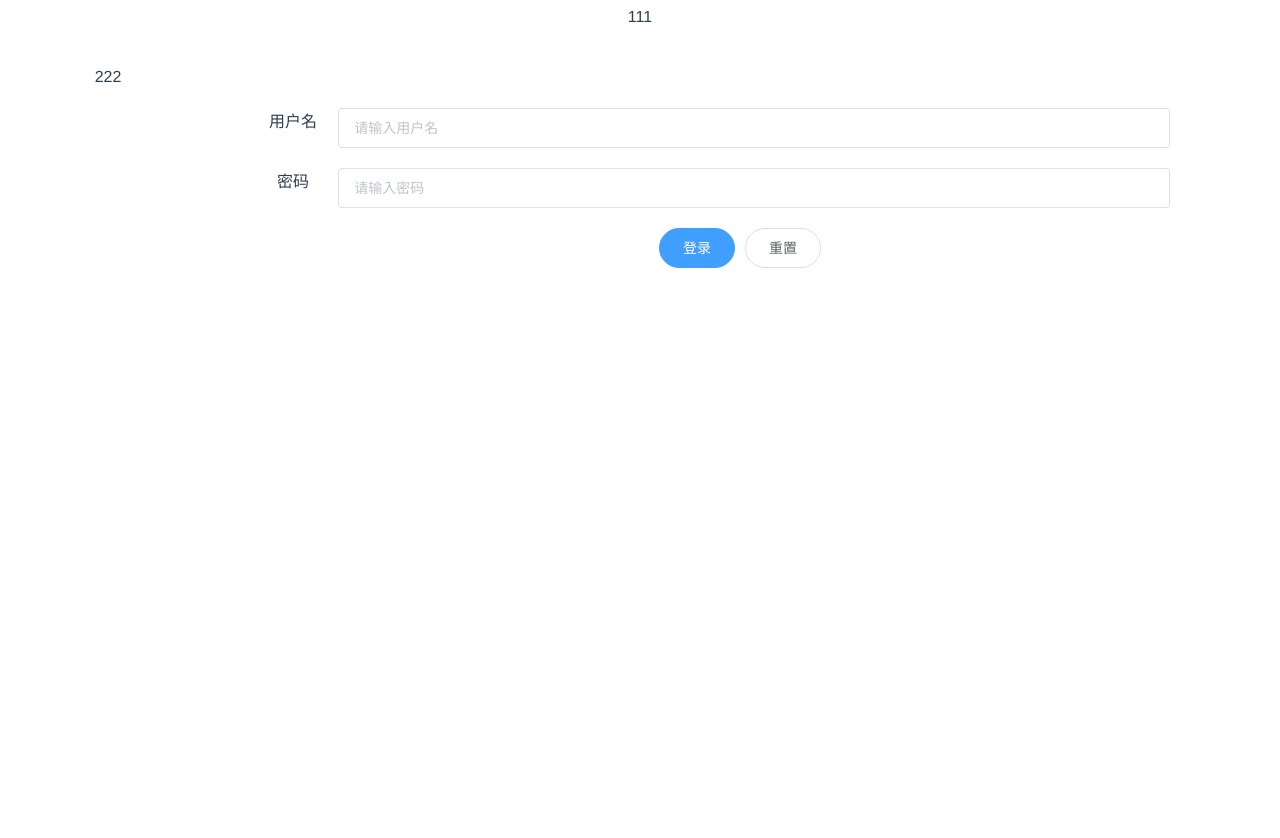
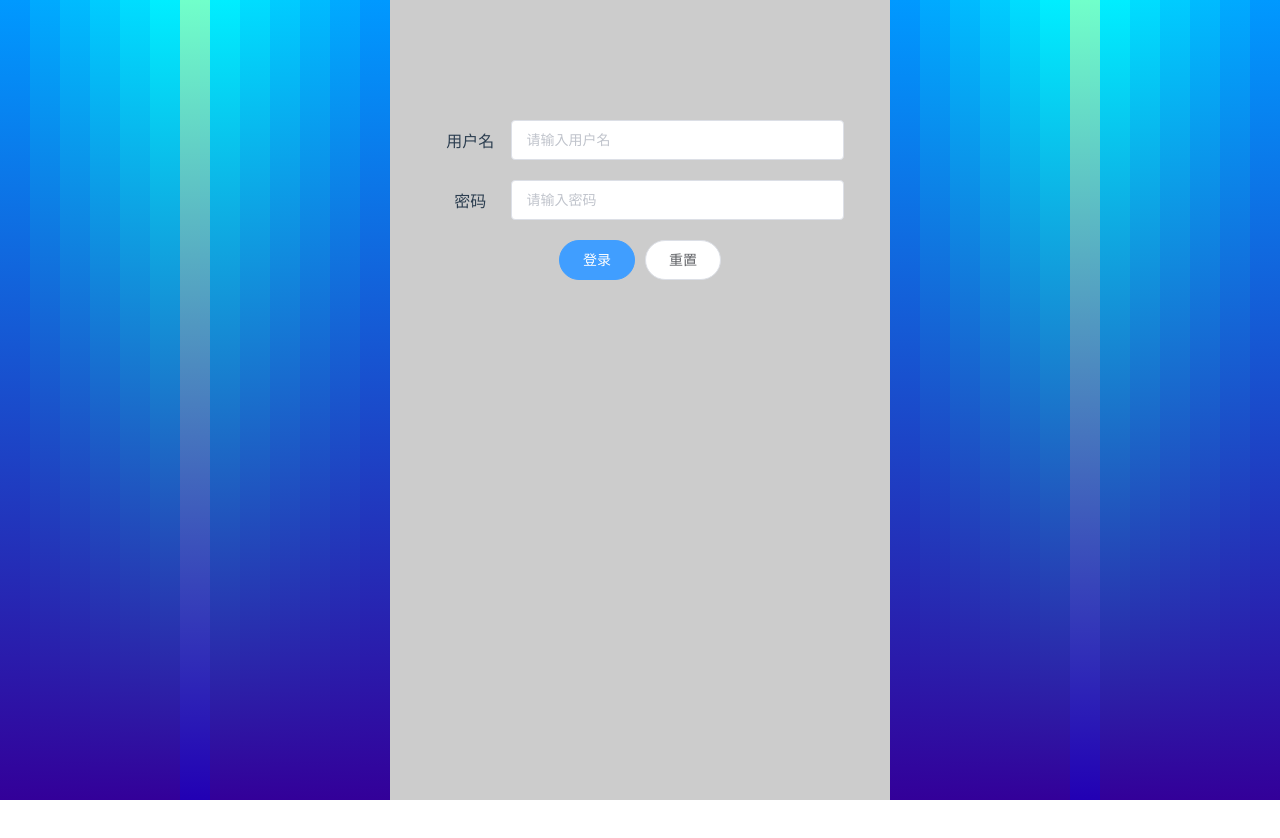
Before and after one commit to loveyouall/fontproject, a Vue app in the folder demo/: page /#/ in a window 1280 px wide. Shown: the top 838 px of the page. After the commit the page ends 800 px from the top, so only its background shows below. Built offline with nearby package versions, Linux system fonts and the light colour scheme.

Commit message:
登录页大改版

```diff
--- a/demo/src/components/login.vue
+++ b/demo/src/components/login.vue
@@ -1,12 +1,28 @@
 <template>
-<el-container style="height: 1000px;">
-  <el-header>111
+  <el-container style="height: calc(100vh);">
+    <el-header style="height: calc(100vh - 800px); background: -webkit-linear-gradient(right, #330099, #0099FF); font-size: 80px; text-align: center;">某某设备管理系统
     </el-header>
-  <el-container>
-    <el-aside style="width: 200px;">222</el-aside>
-    <el-main style="width: 90%">
-      <el-container style="width: 90%; margin: 20px;">
-        <div style="width: 100px">用户名</div>
+    <el-container style="height：800px">
+      <el-aside style="width: 30px; background: -webkit-linear-gradient(top, #0099FF, #330099)"></el-aside>
+      <el-aside style="width: 30px; background: -webkit-linear-gradient(top, #00AAFF, #330099)"></el-aside>
+      <el-aside style="width: 30px; background: -webkit-linear-gradient(top, #00BBFF, #330099)"></el-aside>
+      <el-aside style="width: 30px; background: -webkit-linear-gradient(top, #00CCFF, #330099)"></el-aside>
+      <el-aside style="width: 30px; background: -webkit-linear-gradient(top, #00DDFF, #330099)"></el-aside>
+      <el-aside style="width: 30px; background: -webkit-linear-gradient(top, #00EEFF, #330099)"></el-aside>
+      <el-aside style="width: 30px; background: -webkit-linear-gradient(top, rgb(113, 288, 202), rgb(34, 0, 180))"></el-aside>
+      <el-aside style="width: 30px; background: -webkit-linear-gradient(top, #00EEFF, #330099)"></el-aside>
+      <el-aside style="width: 30px; background: -webkit-linear-gradient(top, #00DDFF, #330099)"></el-aside>
+      <el-aside style="width: 30px; background: -webkit-linear-gradient(top, #00CCFF, #330099)"></el-aside>
+      <el-aside style="width: 30px; background: -webkit-linear-gradient(top, #00BBFF, #330099)"></el-aside>
+      <el-aside style="width: 30px; background: -webkit-linear-gradient(top, #00AAFF, #330099)"></el-aside>
+      <el-aside style="width: 30px; background: -webkit-linear-gradient(top, #0099FF, #330099)"></el-aside>
+      <!-- <el-aside style="width: 97px; background: #00FFFF">操作提示</el-aside> -->
+
+      <!-- <el-aside style="width: 2%; background: -webkit-linear-gradient(top, #00CCFF, #330099)"></el-aside>
+      <el-aside style="width: 2%; background: -webkit-linear-gradient(top, #00DDFF, #330099)"></el-aside> -->
+      <el-main style="background: #cccccc; width: 100%; padding-top:100px;">
+        <el-container style="width: 90%; margin: 20px; ">
+          <div style="width: 100px; margin-top: 8px;">用户名</div>
           <el-input
             placeholder="请输入用户名"
             v-model="username"
@@ -14,7 +30,7 @@
           </el-input>
         </el-container>
         <el-container style="width: 90%; margin: 20px;">
-        <div style="width: 100px">密码</div>
+          <div style="width: 100px;margin-top: 8px;">密码</div>
           <el-input
           v-model="password"
           type = "password"
@@ -25,6 +41,19 @@
           <el-button type="primary" round @click="login()">登录</el-button>
           <el-button round @click="reset()">重置</el-button>
       </el-main>
+      <el-aside style="width: 30px; background: -webkit-linear-gradient(top, #0099FF, #330099)"></el-aside>
+      <el-aside style="width: 30px; background: -webkit-linear-gradient(top, #00AAFF, #330099)"></el-aside>
+      <el-aside style="width: 30px; background: -webkit-linear-gradient(top, #00BBFF, #330099)"></el-aside>
+      <el-aside style="width: 30px; background: -webkit-linear-gradient(top, #00CCFF, #330099)"></el-aside>
+      <el-aside style="width: 30px; background: -webkit-linear-gradient(top, #00DDFF, #330099)"></el-aside>
+      <el-aside style="width: 30px; background: -webkit-linear-gradient(top, #00EEFF, #330099)"></el-aside>
+      <el-aside style="width: 30px; background: -webkit-linear-gradient(top, rgb(113, 288, 202), rgb(34, 0, 180))"></el-aside>
+      <el-aside style="width: 30px; background: -webkit-linear-gradient(top, #00EEFF, #330099)"></el-aside>
+      <el-aside style="width: 30px; background: -webkit-linear-gradient(top, #00DDFF, #330099)"></el-aside>
+      <el-aside style="width: 30px; background: -webkit-linear-gradient(top, #00CCFF, #330099)"></el-aside>
+      <el-aside style="width: 30px; background: -webkit-linear-gradient(top, #00BBFF, #330099)"></el-aside>
+      <el-aside style="width: 30px; background: -webkit-linear-gradient(top, #00AAFF, #330099)"></el-aside>
+      <el-aside style="width: 30px; background: -webkit-linear-gradient(top, #0099FF, #330099)"></el-aside>
     </el-container>
   </el-container>
 </template>
@@ -55,11 +84,22 @@ export default {
           setCookie('token', res.status.token)
           setCookie('user', res.status.name)
         }
+      } else if (res.statusCode === 400) {
+        console.log(res)
+        this.$message({
+          dangerouslyUseHTMLString: true,
+          type: 'warning',
+          message: `<strong>${res.status}</strong>`,
+          center: true
+        })
       }
     }
   }
 }
 </script>
 <style>
-
+  *{
+    padding: 0;
+    margin: 0;
+  }
 </style>
```
Lines whose indentation alone changed are shown as unchanged.
